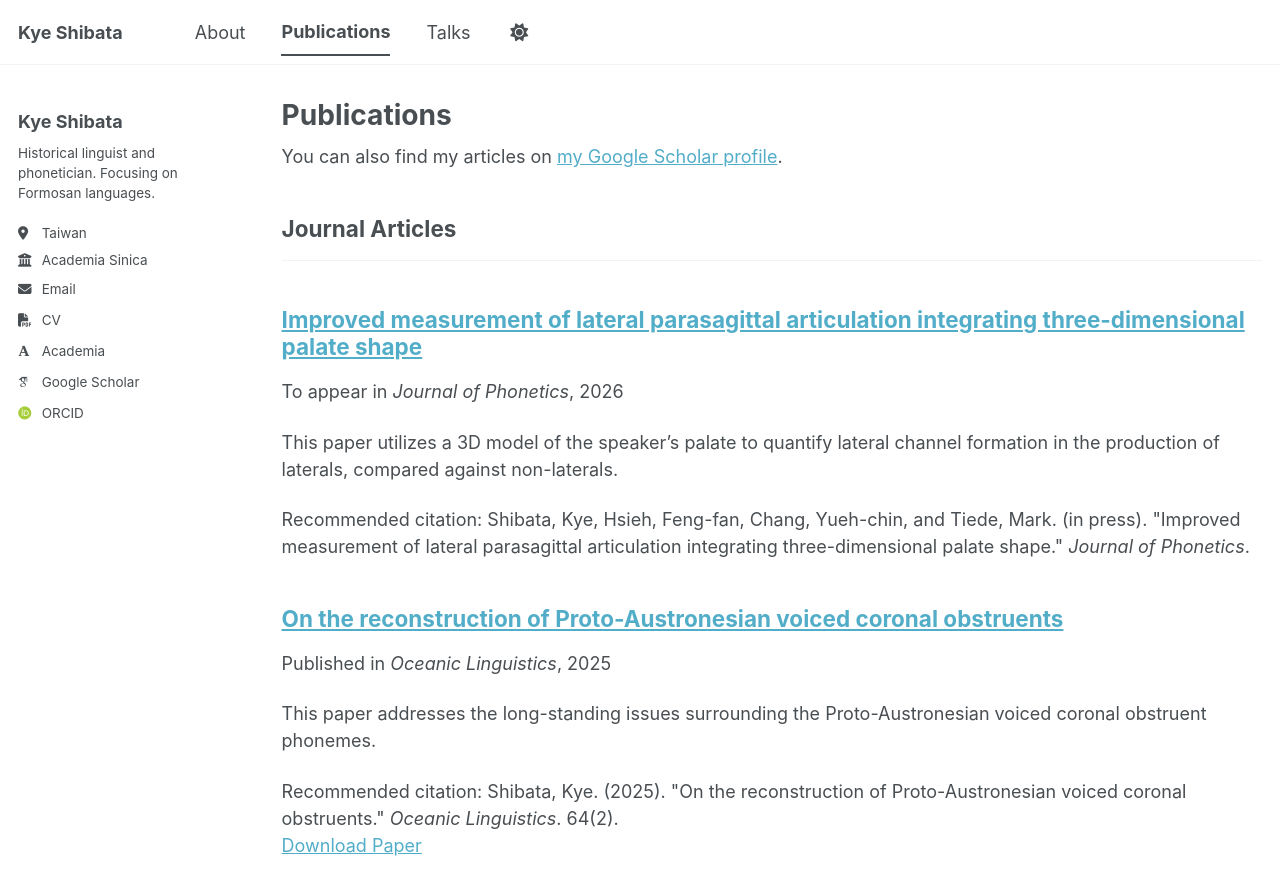
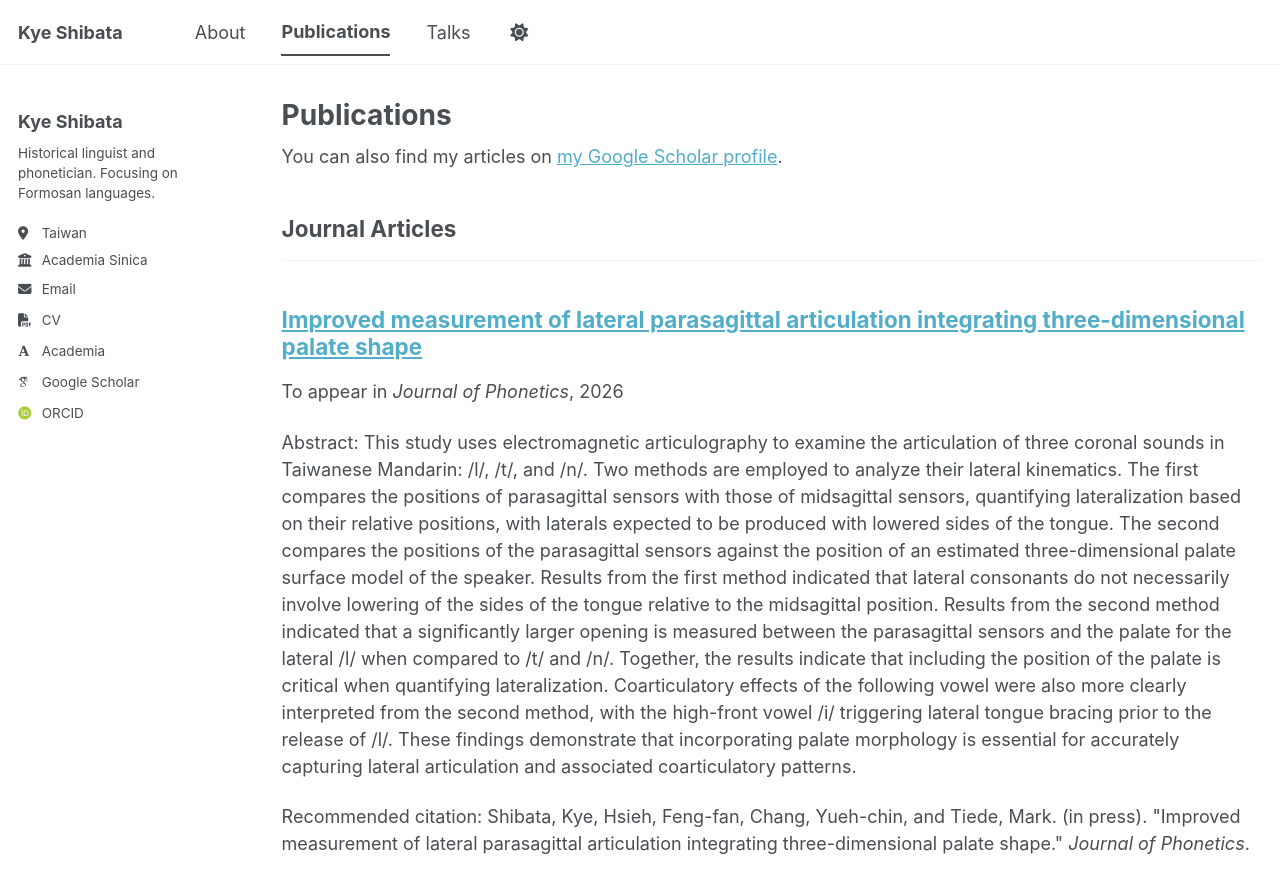
Before and after one commit to xpsh/xpsh.github.io, a Jekyll site: the page built from _pages/publications.html, in a window 1280 px wide and 900 px high. Shown: the top 895 px of the window. Built offline with Jekyll 4.4.1, drawn with Linux system fonts in a browser that asks for light colours; some web fonts are replaced; a script bundle is joined from its source files by our own code; library files that are not in the unit come from our copies.

Commit message:
Modify excerpt in publication metadata
Updated the excerpt for the publication to reflect changes.

```diff
--- a/_publications/2026-03-04-jphon-lateral-3d-palate.md
+++ b/_publications/2026-03-04-jphon-lateral-3d-palate.md
@@ -3,7 +3,7 @@ title: "Improved measurement of lateral parasagittal articulation integrating th
 collection: publications
 category: manuscripts
 permalink: /publication/2026-03-04-jphon-lateral-3d-palate
-excerpt: "This paper utilizes a 3D model of the speaker's palate to quantify lateral channel formation in the production of laterals, compared against non-laterals."
+excerpt:
 date: 2026-03-04
 venue: 'Journal of Phonetics'
 status: 'in-press'
```
